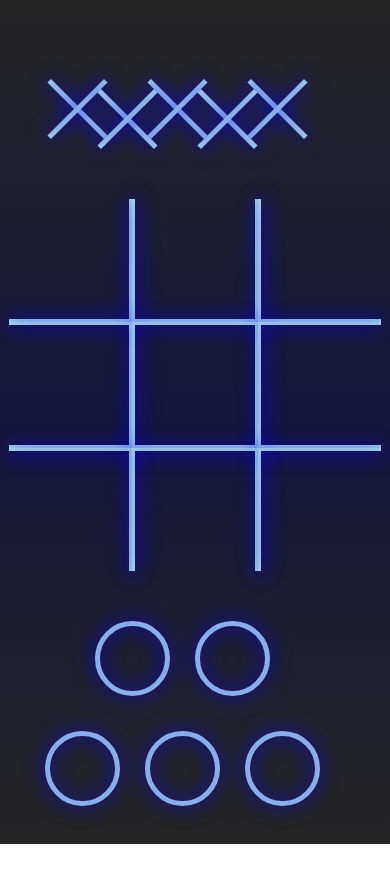
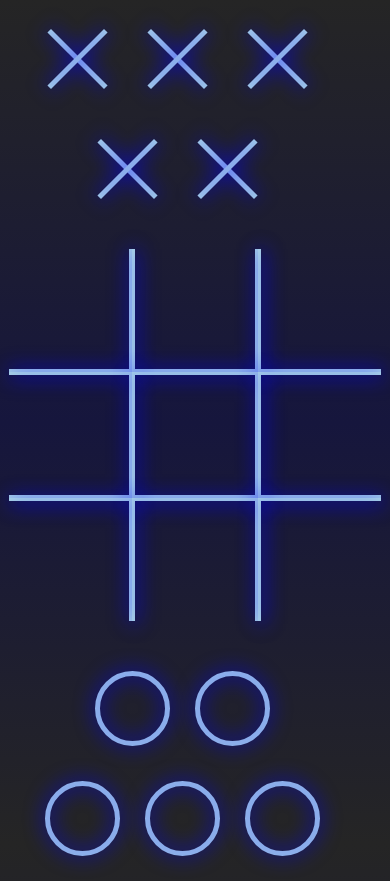
Before and after one commit to Aryan-coder/TicTacToe, a plain HTML site: page index.html in a window 390 px wide. Before the commit the page ends 844 px from the top, so only its background shows below. Drawn offline with Linux system fonts and the light colour scheme.

Commit message:
Update style.css

```diff
--- a/style.css
+++ b/style.css
@@ -200,14 +200,9 @@ body{
         display: flex;
         flex-direction: column;
         justify-content: space-between;
+        align-items: center;
         position: relative;
-    }
-
-    #playarea{
-        display: flex;
-        flex-direction: column;
-        align-items: center;
-        justify-content: space-between;
+        margin-top: -300px;
     }
 
     .table{
@@ -226,7 +221,6 @@ body{
     .crosses{
         display: flex;
         flex-direction: row;
-        margin-top: -100px;
     }
     .circles{
         display: flex;
```
